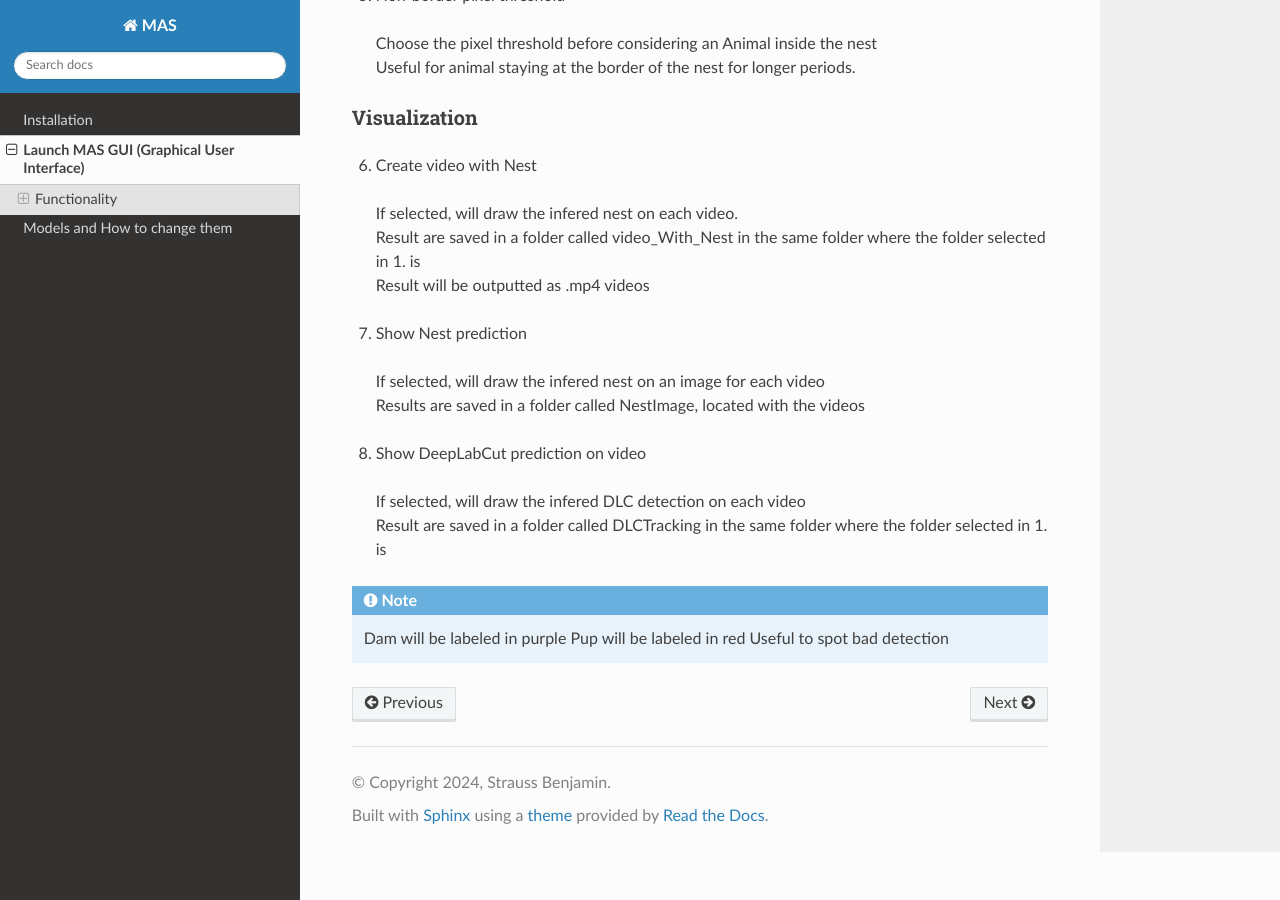
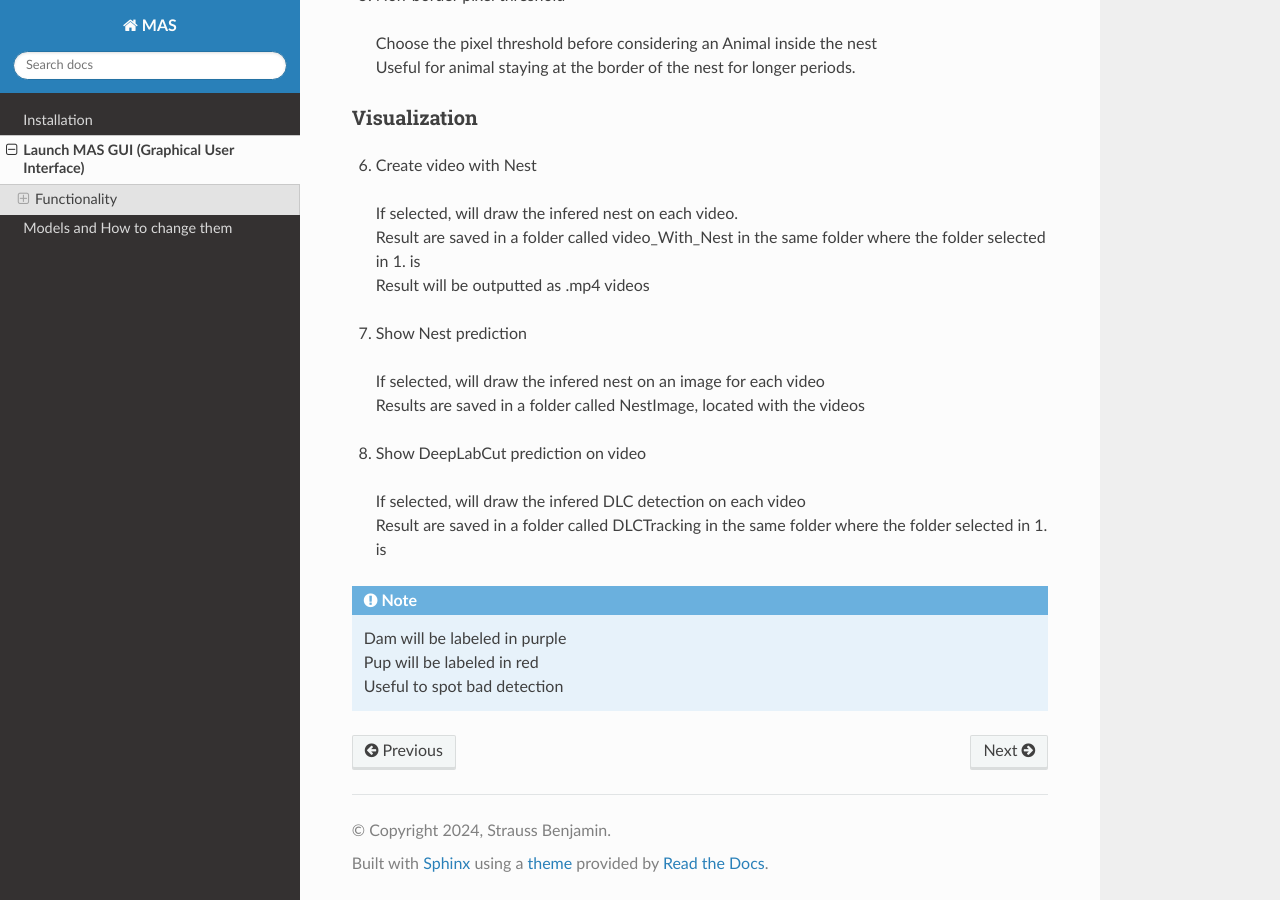
Before and after one commit to ChavisManzoniLab/MAS, a Sphinx documentation site: the page built from docs/usage.rst, in a window 1280 px wide and 900 px high, scrolled down 2049 px. Built offline with Sphinx 7.4.7 and the Read the Docs theme 3.1.0, drawn with Linux system fonts in a browser that asks for light colours.

```diff
--- a/docs/usage.rst
+++ b/docs/usage.rst
@@ -94,6 +94,6 @@ Visualization
   | Result are saved in a folder called DLCTracking in the same folder where the folder selected in 1. is
 
 .. note::
-   Dam will be labeled in purple
-   Pup will be labeled in red
-   Useful to spot bad detection
+   | Dam will be labeled in purple
+   | Pup will be labeled in red
+   | Useful to spot bad detection
```
